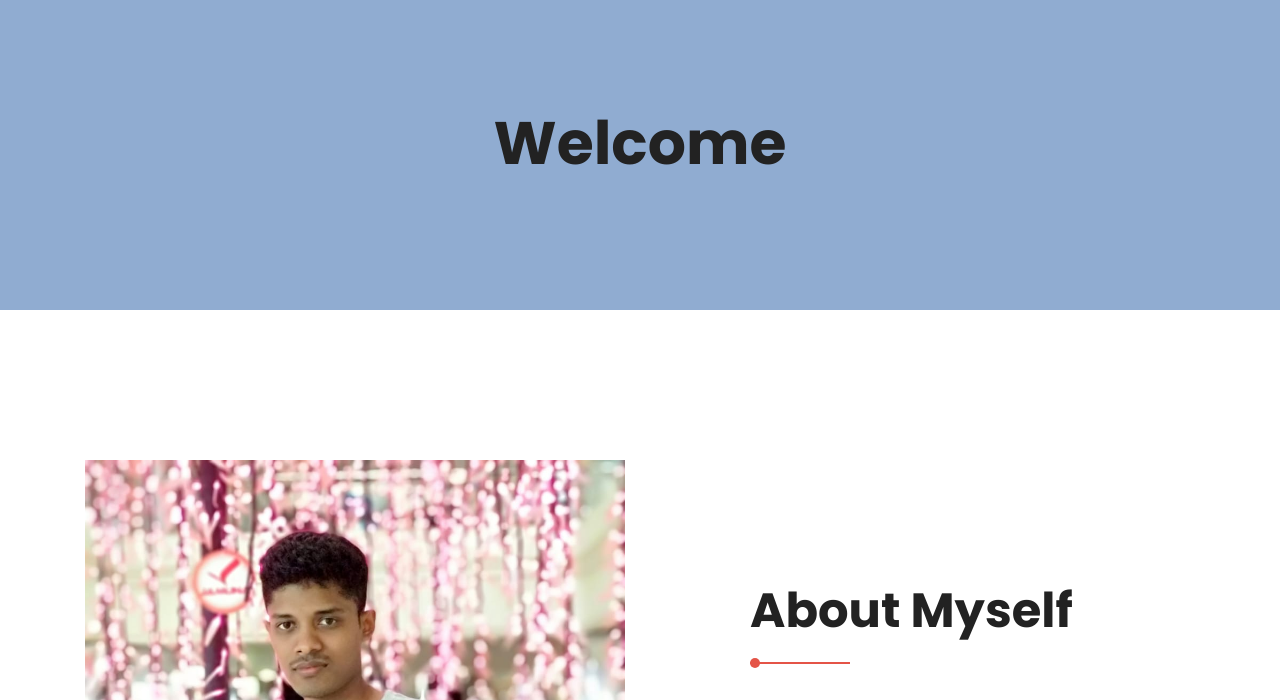
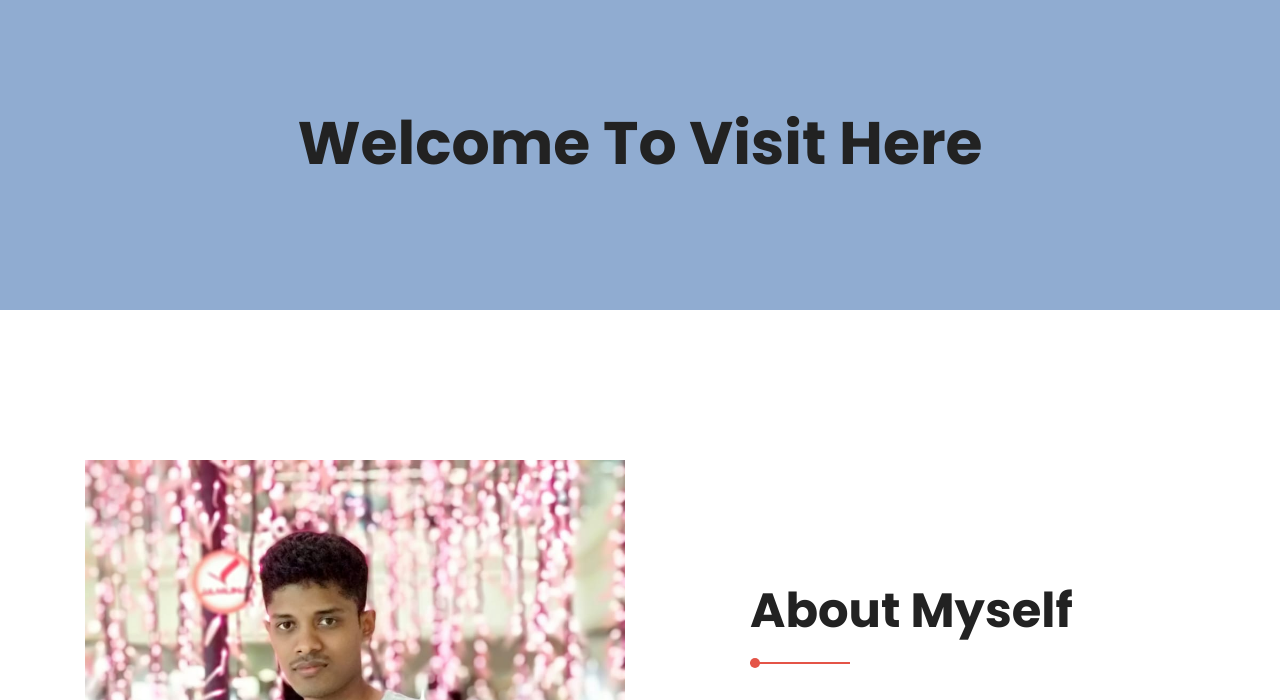
Before and after one commit to benjirkamal/me, a plain HTML site: page index.html in a window 1280 px wide. Shown: the part 92-792 px from the top of the page. Drawn offline with nearby package versions, Linux system fonts and the light colour scheme; some packages are replaced by stand-ins of ours.

Commit message:
Update index.html

```diff
--- a/index.html
+++ b/index.html
@@ -70,7 +70,7 @@
 			<div class="row d-flex align-items-center justify-content-center">
 				<div class="about-content col-lg-12">
 					<h1 class="text-yellow">
-						Welcome
+						Welcome To Visit Here
 					</h1>
 					<p class="link-nav">
 
```
